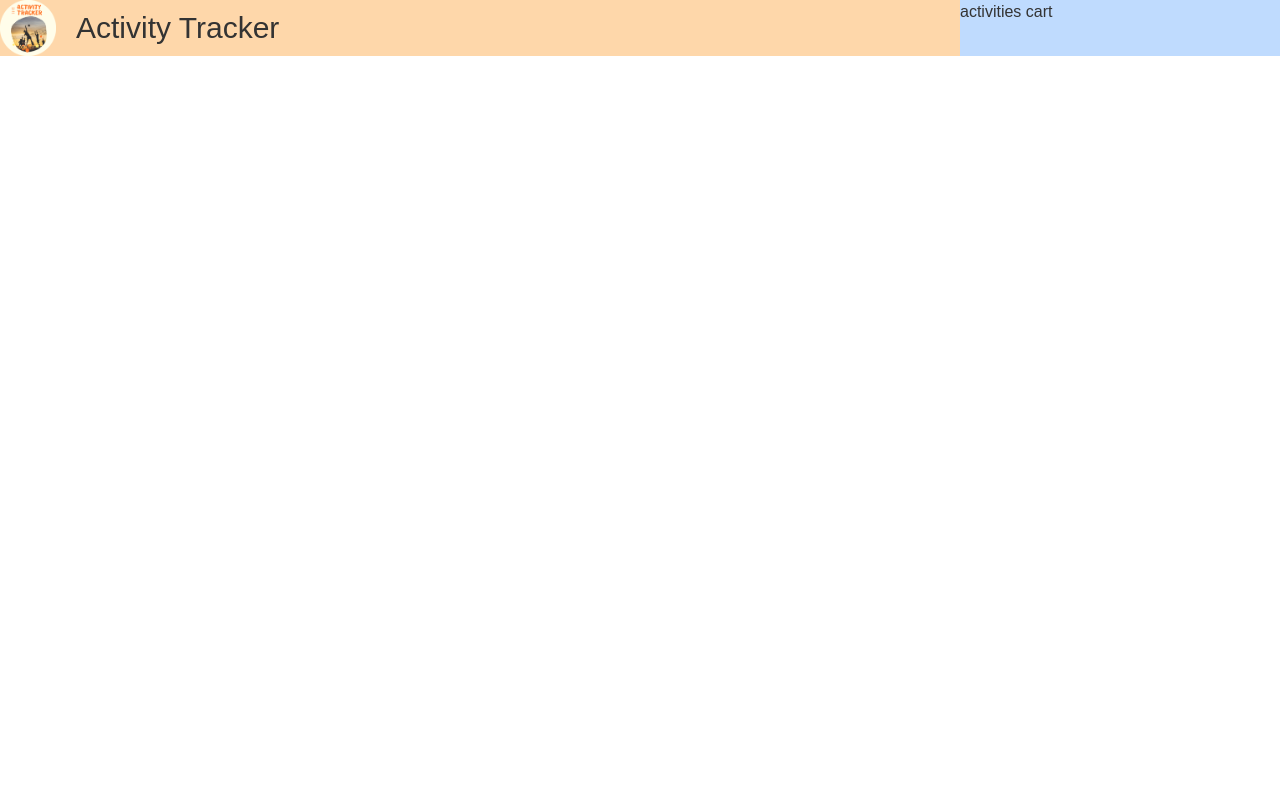
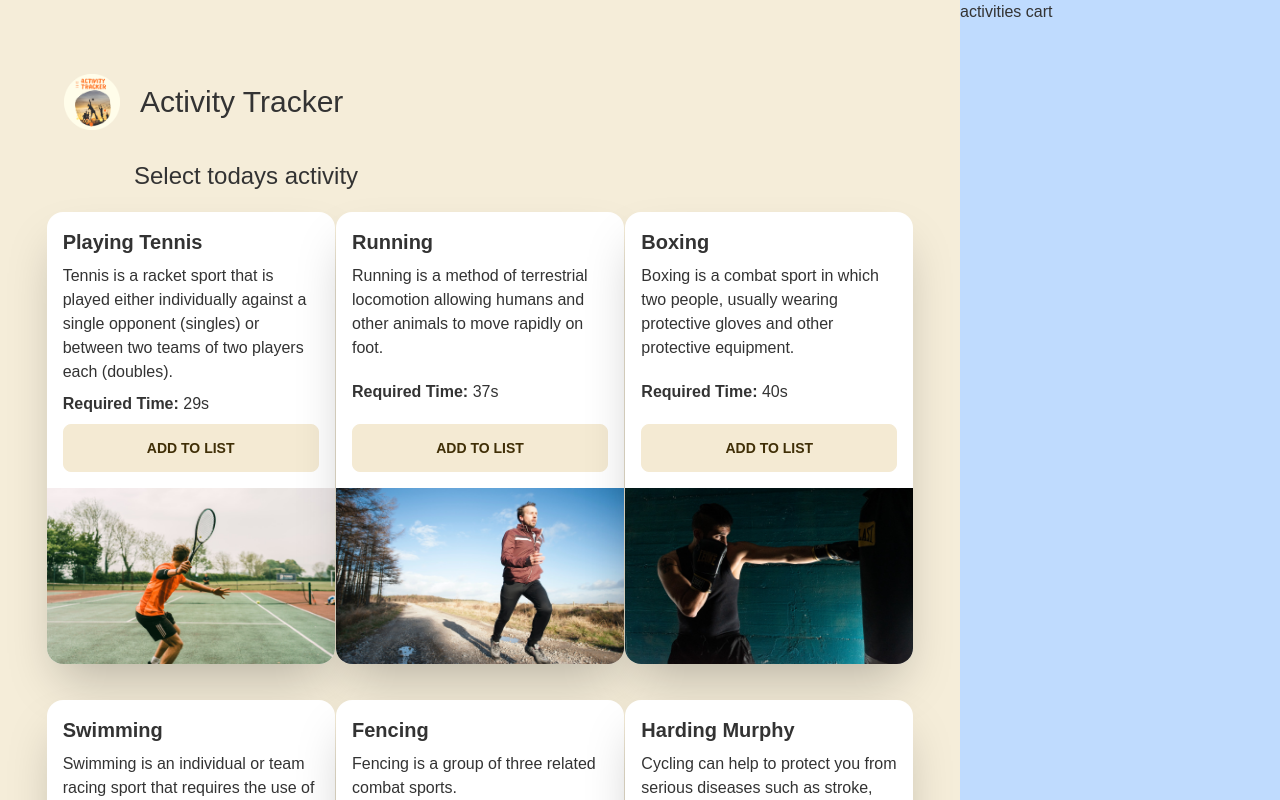
Before and after one commit to RayhanalKavey/simple-activity-tracker-static-react--project-a8, a React (Create React App) app: page / in a window 1280 px wide. Shown: the top 800 px of the page. Built offline with nearby package versions, Linux system fonts and the light colour scheme; the HTML template or start-up script is replaced by a standard one.

Commit message:
Show activity card with the activity information.

```diff
--- a/src/components/Activity.js/Activity.js
+++ b/src/components/Activity.js/Activity.js
@@ -1,7 +1,27 @@
+import { Declaration } from "postcss";
 import React from "react";
 import "./Activity.css";
-const Activity = () => {
-  return <div></div>;
+const Activity = ({ activity }) => {
+  // console.log(activity);
+  const { id, name, description, img, req_time } = activity;
+  return (
+    <div className="card w-full md:w-[80%] lg:w-72 bg-base-100 shadow-2xl">
+      <div className="card-body p-4">
+        <h2 className="card-title">{name}</h2>
+        <p>
+          {Declaration.length <= 20 ? description : description.slice(0, 20)}
+        </p>
+        <p>
+          <span className=" font-bold">Required Time: </span>
+          {req_time}s
+        </p>
+        <button className="btn btn-primary">Add to list</button>
+      </div>
+      <figure>
+        <img className="h-62 lg:h-44 w-full" src={img} alt="activity" />
+      </figure>
+    </div>
+  );
 };
 
 export default Activity;
--- a/src/components/ActivityArea/ActivityArea.js
+++ b/src/components/ActivityArea/ActivityArea.js
@@ -1,5 +1,6 @@
 import React, { useEffect, useState } from "react";
 import myLogo from "../../my_logo.png";
+import Activity from "../Activity.js/Activity";
 import "./ActivityArea.css";
 const ActivityArea = () => {
   const [activities, setActivities] = useState([]);
@@ -8,14 +9,20 @@ const ActivityArea = () => {
       .then((res) => res.json())
       .then((data) => setActivities(data));
   }, []);
-  console.log(activities);
+  // console.log(activities);
   return (
     <div className="grid grid-cols-4">
       {/* Left side activities section */}
-      <div className="bg-orange-200 col-span-3">
+      <div className="bg-[#f4ead3da] col-span-3  p-16">
         <div className="flex gap-5 items-center">
           <img className="w-14  " src={myLogo} alt="" />
-          <h1 className="text-3xl">Activity Tracker</h1>
+          <h1 className="text-3xl py-5">Activity Tracker</h1>
+        </div>
+        <p className="pl-[50px] text-2xl m-5 ">Select todays activity</p>
+        <div className="grid lg:grid-cols-2 xl:grid-cols-3 justify-items-center gap-9  pb-6">
+          {activities.map((activity) => (
+            <Activity activity={activity} key={activity.id}></Activity>
+          ))}
         </div>
       </div>
       {/* Left side activities cart  */}
--- a/tailwind.config.js
+++ b/tailwind.config.js
@@ -5,7 +5,8 @@ module.exports = {
     themes: [
       {
         mytheme: {
-          primary: "#570D",
+          // primary: "#570D",
+          primary: "#f4ead3da",
 
           secondary: "#F000B8",
 
```
Also changed, not shown: src/img/rayhan-al-kavey.png (added).
